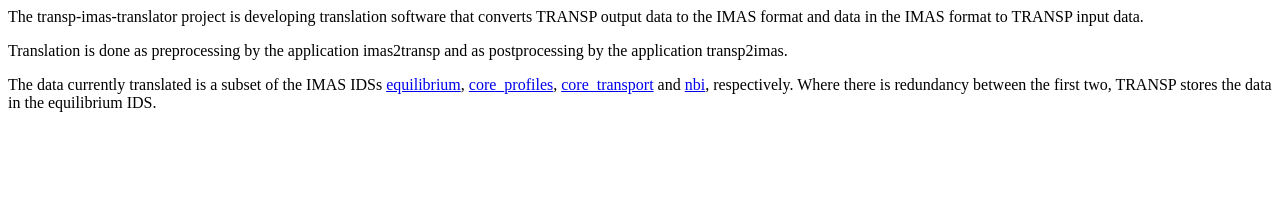
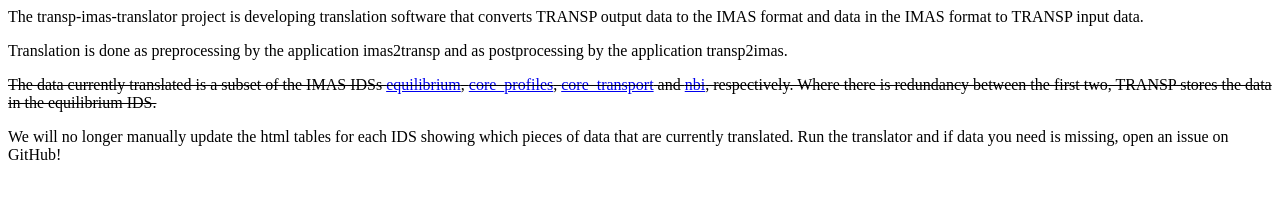
Before and after one commit to transp/transp-imas-translator, a plain HTML site: page index.html in a window 1280 px wide. Drawn offline with Linux system fonts and the light colour scheme.

Commit message:
Updated the remaining documentation

```diff
--- a/index.html
+++ b/index.html
@@ -14,7 +14,11 @@ Translation is done as preprocessing by the application imas2transp and as postp
 
 <p>
 
-The data currently translated is a subset of the IMAS IDSs <a href="./equilibrium.html">equilibrium</a>, <a href="./core_profiles.html">core_profiles</a>, <a href="./core_transport.html">core_transport</a> and <a href="./nbi.html">nbi</a>, respectively. Where there is redundancy between the first two, TRANSP stores the data in the equilibrium IDS.
+<del>The data currently translated is a subset of the IMAS IDSs <a href="./equilibrium.html">equilibrium</a>, <a href="./core_profiles.html">core_profiles</a>, <a href="./core_transport.html">core_transport</a> and <a href="./nbi.html">nbi</a>, respectively. Where there is redundancy between the first two, TRANSP stores the data in the equilibrium IDS.</del>
+
+<p>
+
+We will no longer manually update the html tables for each IDS showing which pieces of data that are currently translated. Run the translator and if data you need is missing, open an issue on GitHub!
 
 </body>
 
```
Also changed, not shown: todo.txt, 1 other file.
